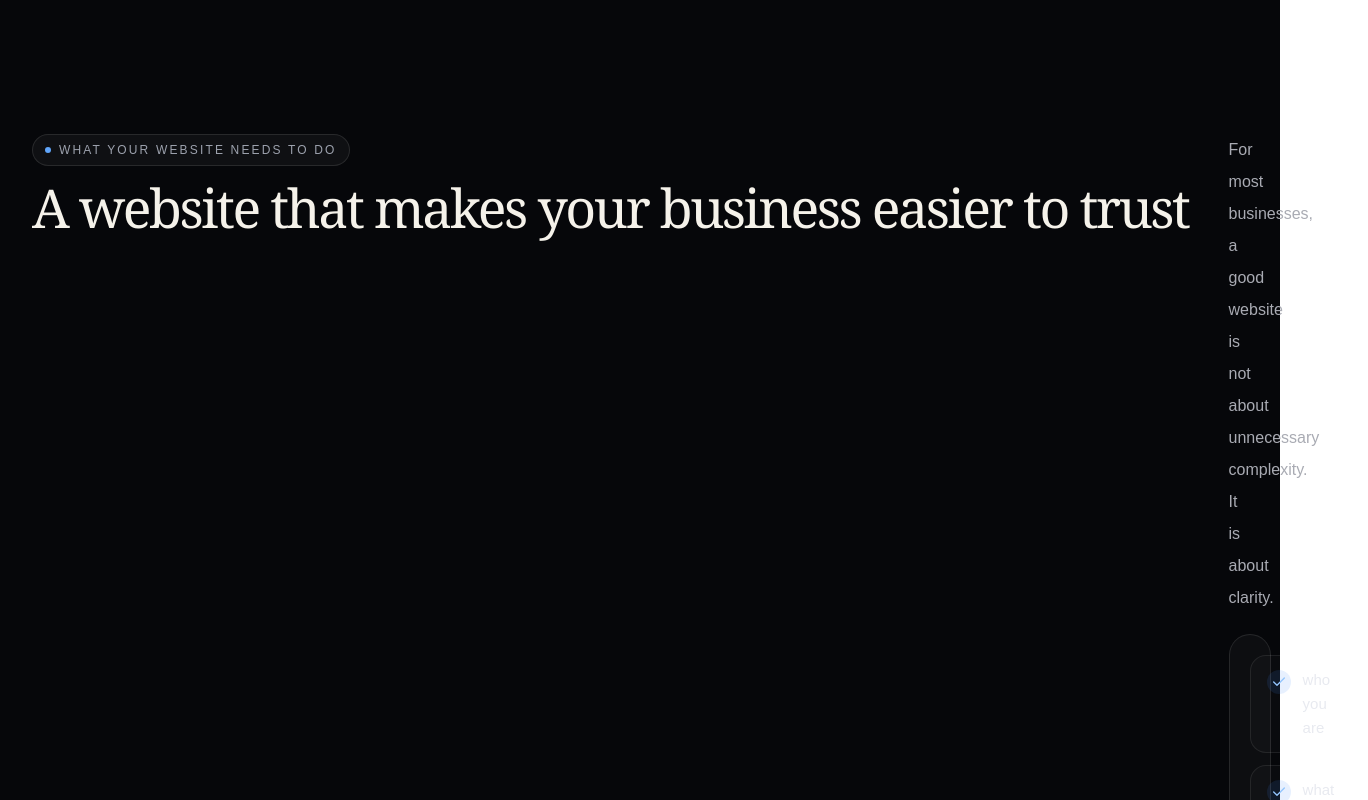
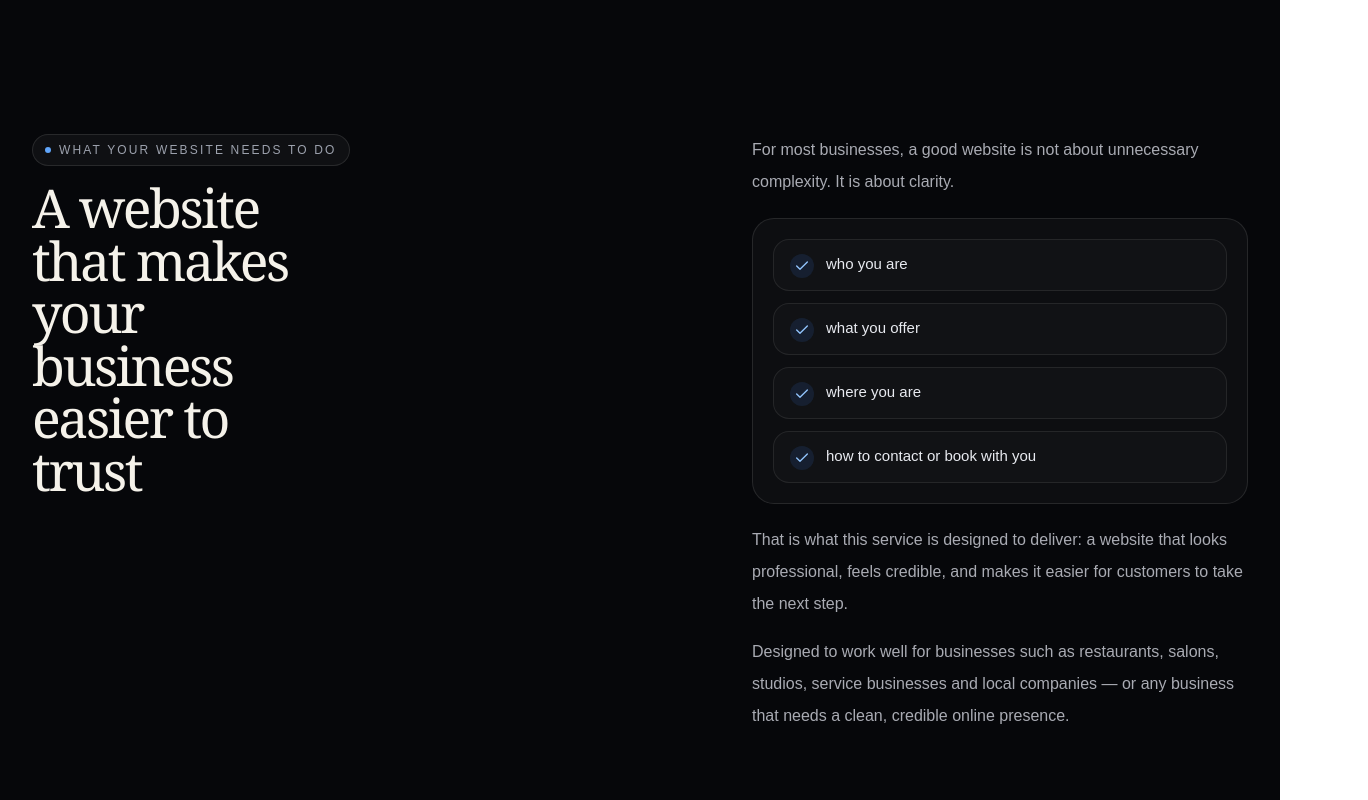
Before and after one commit to cleanwebsitesuk/cleanwebsites, a Next.js app: page / in a window 1280 px wide. Shown: the part 1680-2480 px from the top of the page, 1368 px wide, since content can reach past the window. Built offline with nearby package versions, Linux system fonts and the light colour scheme.

Commit message:
Update page.tsx

```diff
--- a/app/page.tsx
+++ b/app/page.tsx
@@ -1256,10 +1256,10 @@ export default function HomePage() {
 
  <Reveal>
   <SectionShell>
-  <div className="grid gap-8 lg:grid-cols-[max-content_minmax(0,620px)] lg:justify-start lg:gap-10">
-  <div className="max-w-none">
+    <div className="grid gap-8 lg:grid-cols-[minmax(0,680px)_minmax(0,1fr)] lg:items-start lg:gap-10">
+      <div className="max-w-[680px]">
         <SectionEyebrow>What your website needs to do</SectionEyebrow>
-    <h2 className="mt-4 font-serif text-[clamp(2rem,6vw,3.35rem)] leading-[0.98] tracking-[-0.045em] text-[#F5F2EA]">
+        <h2 className="mt-4 max-w-[10ch] font-serif text-[clamp(2rem,6vw,3.35rem)] leading-[0.98] tracking-[-0.045em] text-[#F5F2EA]">
           A website that makes your business easier to trust
         </h2>
       </div>
```
Lines whose indentation alone changed are shown as unchanged.
